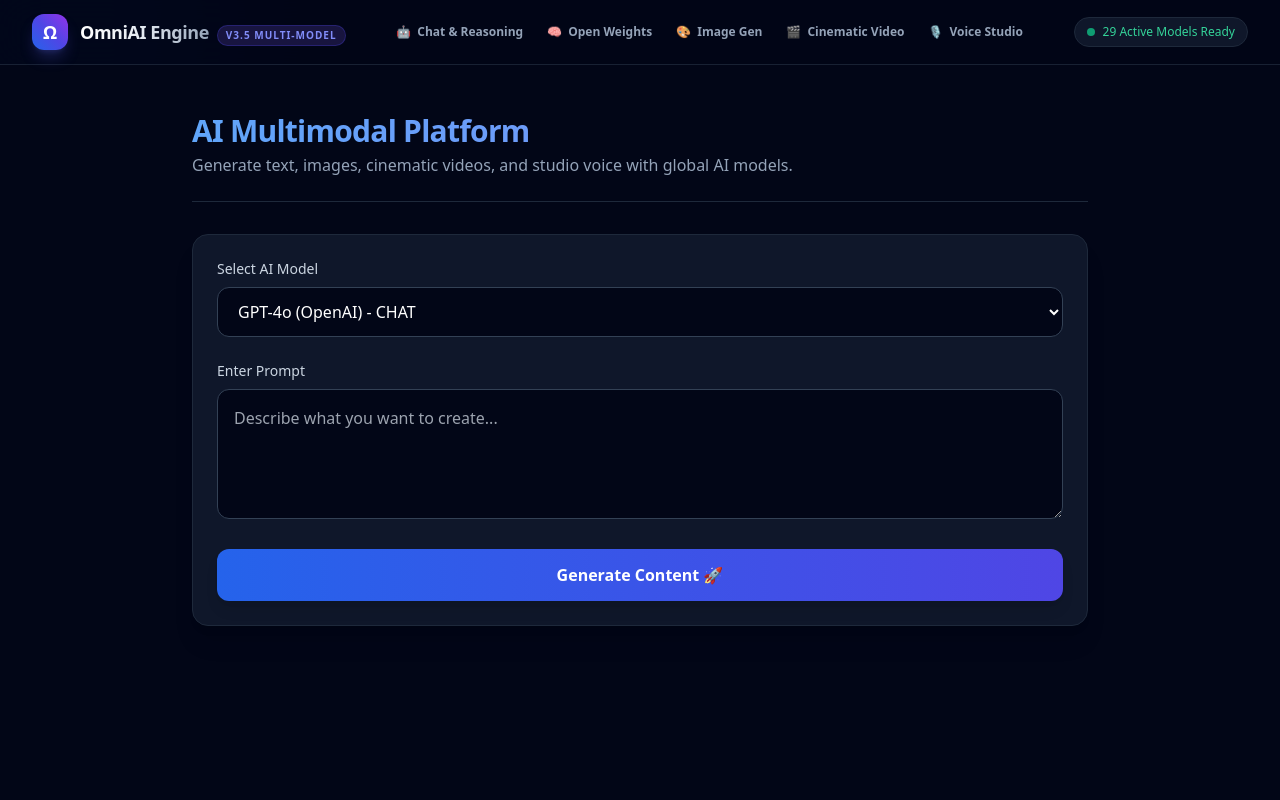
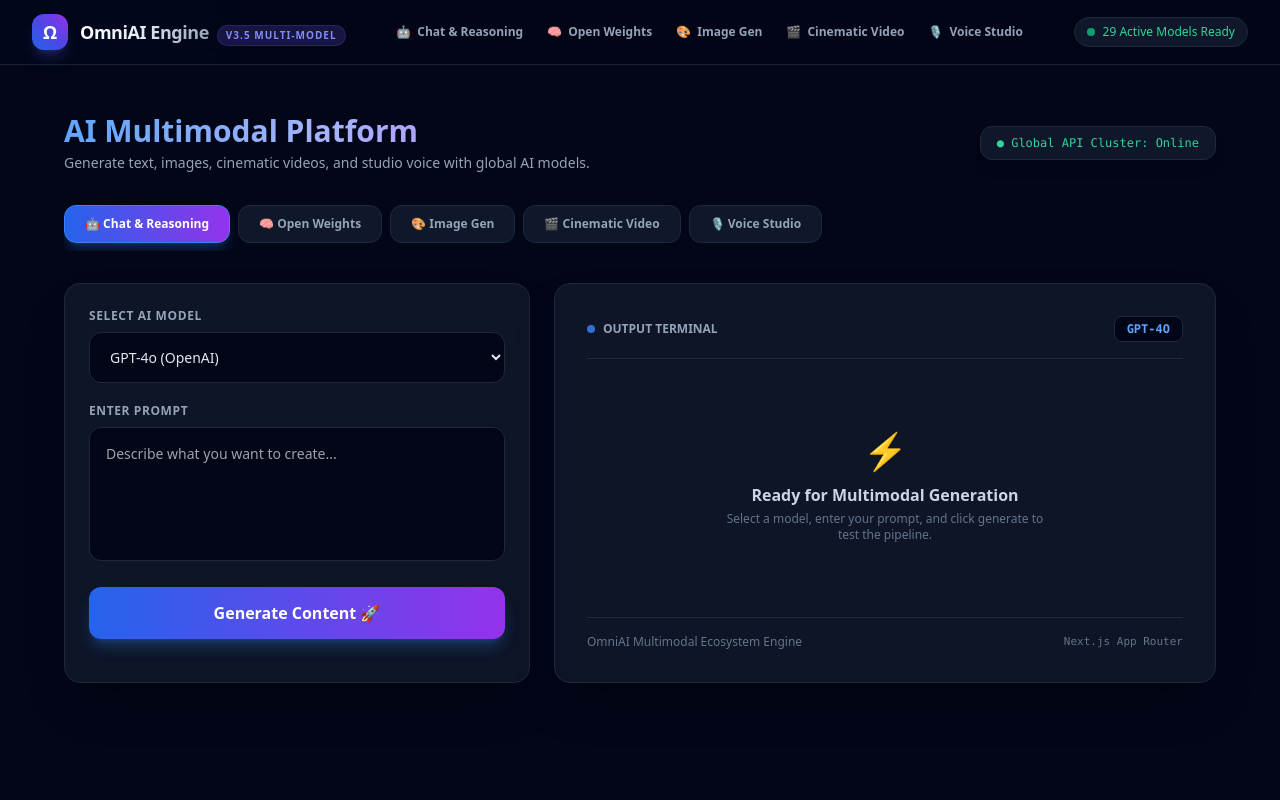
Before and after one commit to qavianwer/ai-multimodal-platform, a Next.js app: page / in a window 1280 px wide. Shown: the top 800 px of the page. Built offline with nearby package versions, Linux system fonts and the light colour scheme.

Commit message:
Refactor AI models and enhance dashboard UI
Refactor AI models ecosystem and update UI components for better user experience.

```diff
--- a/app/page.tsx
+++ b/app/page.tsx
@@ -1,132 +1,171 @@
 'use client';
+import React, { useState } from 'react';
 
-import { useState } from 'react';
+export default function Dashboard() {
+  const [activeTab, setActiveTab] = useState('chat');
+  const [selectedModel, setSelectedModel] = useState('gpt-4o');
+  const [prompt, setPrompt] = useState('');
+  const [output, setOutput] = useState<string | null>(null);
+  const [loading, setLoading] = useState(false);
 
-// --- All AI Models Ecosystem ---
   const AI_MODELS_ECOSYSTEM = [
-  { slug: 'gpt-4o', name: 'GPT-4o', category: 'chat', provider: 'OpenAI', description: 'Chat, Coding, Reasoning, Multimodal' },
-  { slug: 'claude-3-5-sonnet', name: 'Claude 3.5 Sonnet', category: 'chat', provider: 'Anthropic', description: 'Advanced writing, coding, and artifact analysis' },
-  { slug: 'gemini-1-5-pro', name: 'Gemini 1.5 Pro', category: 'chat', provider: 'Google', description: 'Massive context multimodal AI and research' },
-  { slug: 'grok-2', name: 'Grok 2', category: 'chat', provider: 'xAI', description: 'Real-time information retrieval and reasoning' },
-  { slug: 'deepseek-chat', name: 'DeepSeek V3 / R1', category: 'coding', provider: 'DeepSeek', description: 'Elite coding, math, and logical reasoning' },
-  { slug: 'llama-3-70b', name: 'Llama 3.3 70B', category: 'chat', provider: 'Meta', description: 'Open-weight state-of-the-art model' },
-  { slug: 'qwen-max', name: 'Qwen Max', category: 'chat', provider: 'Alibaba', description: 'Multilingual excellence and coding capabilities' },
-  { slug: 'mistral-large', name: 'Mistral Large', category: 'chat', provider: 'Mistral AI', description: 'Fast, efficient enterprise-grade reasoning' },
-  { slug: 'phi-4', name: 'Microsoft Phi-4', category: 'chat', provider: 'Microsoft', description: 'High-intelligence small language model' },
-  { slug: 'glm-4', name: 'GLM-4', category: 'chat', provider: 'Z.ai', description: 'Advanced bilingual reasoning and coding' },
-  { slug: 'kimi-chat', name: 'Kimi Chat', category: 'chat', provider: 'Moonshot AI', description: 'Ultra-long context document analysis' },
-  { slug: 'command-r-plus', name: 'Command R+', category: 'chat', provider: 'Cohere', description: 'Enterprise RAG and business agent intelligence' },
-  { slug: 'flux-schnell', name: 'FLUX.1 Schnell/Dev', category: 'image', provider: 'Black Forest Labs', description: 'High-speed, photorealistic image generation' },
-  { slug: 'stable-diffusion-3', name: 'Stable Diffusion 3.5', category: 'image', provider: 'Stability AI', description: 'Open-weight high-fidelity text-to-image' },
-  { slug: 'midjourney-v6', name: 'Midjourney v6', category: 'image', provider: 'Midjourney', description: 'Cinematic, hyper-artistic visual styling' },
-  { slug: 'dall-e-3', name: 'DALL·E 3', category: 'image', provider: 'OpenAI', description: 'Precise prompt compliance and detail' },
-  { slug: 'imagen-3', name: 'Google Imagen 3', category: 'image', provider: 'Google', description: 'Photorealistic text-to-image synthesis' },
-  { slug: 'ideogram-v2', name: 'Ideogram v2', category: 'image', provider: 'Ideogram', description: 'Superior typography and graphic design rendering' },
-  { slug: 'sora-cinematic', name: 'Sora Video', category: 'video', provider: 'OpenAI', description: 'Hyper-realistic cinematic world simulation' },
-  { slug: 'veo-ultra', name: 'Veo Ultra', category: 'video', provider: 'Google', description: 'Cinematic 16:9 and 9:16 professional video' },
-  { slug: 'runway-gen3', name: 'Runway Gen-3 Alpha', category: 'video', provider: 'Runway', description: 'Cinematic text-to-video and motion control' },
-  { slug: 'kling-ai', name: 'Kling AI', category: 'video', provider: 'Kling', description: 'Complex physics and dynamic action video' },
-  { slug: 'pika-2', name: 'Pika 2.0', category: 'video', provider: 'Pika', description: 'Creative video effects and animation' },
-  { slug: 'luma-dream-machine', name: 'Luma Dream Machine', category: 'video', provider: 'Luma Labs', description: 'Fast, realistic camera pans and transitions' },
-  { slug: 'hailuo-ai', name: 'Hailuo AI (Minimax)', category: 'video', provider: 'Minimax', description: 'Expressive cinematic video synthesis' },
-  { slug: 'elevenlabs-voice', name: 'ElevenLabs Studio', category: 'voice', provider: 'ElevenLabs', description: 'Hyper-realistic voice cloning and TTS' },
-  { slug: 'azure-speech', name: 'Azure Speech Service', category: 'voice', provider: 'Microsoft', description: 'Enterprise neural text-to-speech & STT' },
-  { slug: 'whisper-large', name: 'OpenAI Whisper v3', category: 'voice', provider: 'OpenAI', description: 'Robust multilingual speech recognition' },
-  { slug: 'deepgram-nova', name: 'Deepgram Nova-2', category: 'voice', provider: 'Deepgram', description: 'Ultra-fast real-time voice transcription' }
+    { slug: 'gpt-4o', name: 'GPT-4o', category: 'chat', provider: 'OpenAI' },
+    { slug: 'claude-3-5-sonnet', name: 'Claude 3.5 Sonnet', category: 'chat', provider: 'Anthropic' },
+    { slug: 'gemini-1-5-pro', name: 'Gemini 1.5 Pro', category: 'chat', provider: 'Google' },
+    { slug: 'grok-2', name: 'Grok 2', category: 'chat', provider: 'xAI' },
+    { slug: 'deepseek-chat', name: 'DeepSeek V3 / R1', category: 'chat', provider: 'DeepSeek' },
+    { slug: 'llama-3-70b', name: 'Llama 3.3 70B', category: 'openWeights', provider: 'Meta' },
+    { slug: 'flux-schnell', name: 'FLUX.1 Schnell/Dev', category: 'image', provider: 'BFL' },
+    { slug: 'stable-diffusion-3', name: 'Stable Diffusion 3', category: 'image', provider: 'Stability' },
+    { slug: 'midjourney-v6', name: 'Midjourney v6', category: 'image', provider: 'Midjourney' },
+    { slug: 'sora-cinematic', name: 'Sora Video', category: 'video', provider: 'OpenAI' },
+    { slug: 'veo-ultra', name: 'Veo Ultra', category: 'video', provider: 'Google' },
+    { slug: 'elevenlabs-voice', name: 'ElevenLabs Voice', category: 'voice', provider: 'ElevenLabs' }
   ];
 
-export default function Dashboard() {
-  const [userId, setUserId] = useState('user_123');
-  const [selectedModel, setSelectedModel] = useState('gpt-4o');
-  const [prompt, setPrompt] = useState('');
-  const [loading, setLoading] = useState(false);
-  const [response, setResponse] = useState<any>(null);
-  const [error, setError] = useState('');
+  const filteredModels = AI_MODELS_ECOSYSTEM.filter(m => m.category === activeTab);
 
-  const handleGenerate = async (e: React.FormEvent) => {
-    e.preventDefault();
+  const handleGenerate = () => {
+    if (!prompt.trim()) return;
     setLoading(true);
-    setError('');
-    setResponse(null);
-
-    try {
-      const res = await fetch('/api/ai', {
-        method: 'POST',
-        headers: { 'Content-Type': 'application/json' },
-        body: JSON.stringify({ userId, modelSlug: selectedModel, prompt }),
-      });
-
-      const data = await res.json();
-      if (!res.ok) throw new Error(data.error || 'Failed to generate');
-      setResponse(data);
-    } catch (err: any) {
-      setError(err.message || 'Something went wrong');
-    } finally {
+    setTimeout(() => {
       setLoading(false);
-    }
+      setOutput(`Successfully generated output using model [${selectedModel}] for prompt: "${prompt}"`);
+    }, 1500);
   };
 
   return (
-    <main className="min-h-screen bg-slate-950 text-white p-6 md:p-12">
-      <div className="max-w-4xl mx-auto space-y-8">
-        <header className="border-b border-slate-800 pb-6">
-          <h1 className="text-3xl font-extrabold tracking-tight bg-gradient-to-r from-blue-400 to-indigo-400 bg-clip-text text-transparent">
+    <main className="min-h-screen bg-slate-950 text-slate-100 p-6 md:p-12">
+      <div className="max-w-6xl mx-auto space-y-8">
+
+        {/* Header */}
+        <div className="flex flex-col md:flex-row justify-between items-start md:items-center gap-4">
+          <div>
+            <h1 className="text-3xl font-extrabold bg-gradient-to-r from-blue-400 via-indigo-300 to-purple-400 bg-clip-text text-transparent">
               AI Multimodal Platform
             </h1>
-          <p className="text-slate-400 mt-1">Generate text, images, cinematic videos, and studio voice with global AI models.</p>
-        </header>
+            <p className="text-slate-400 text-sm mt-1">
+              Generate text, images, cinematic videos, and studio voice with global AI models.
+            </p>
+          </div>
+          <div className="bg-slate-900 border border-slate-800 px-4 py-2 rounded-xl text-xs font-mono text-emerald-400 shadow-lg">
+            ● Global API Cluster: Online
+          </div>
+        </div>
 
-        <form onSubmit={handleGenerate} className="bg-slate-900 border border-slate-800 rounded-2xl p-6 shadow-xl space-y-6">
+        {/* Category Tabs */}
+        <div className="flex gap-2 overflow-x-auto pb-2 scrollbar-none">
+          {[
+            { id: 'chat', label: '🤖 Chat & Reasoning' },
+            { id: 'openWeights', label: '🧠 Open Weights' },
+            { id: 'image', label: '🎨 Image Gen' },
+            { id: 'video', label: '🎬 Cinematic Video' },
+            { id: 'voice', label: '🎙️ Voice Studio' }
+          ].map(tab => (
+            <button
+              key={tab.id}
+              onClick={() => {
+                setActiveTab(tab.id);
+                const firstModel = AI_MODELS_ECOSYSTEM.find(m => m.category === tab.id);
+                if (firstModel) setSelectedModel(firstModel.slug);
+                setOutput(null);
+              }}
+              className={`px-5 py-2.5 rounded-xl text-xs font-semibold whitespace-nowrap transition-all border ${
+                activeTab === tab.id
+                  ? 'bg-gradient-to-r from-blue-600 to-purple-600 text-white border-blue-500 shadow-lg shadow-blue-500/25'
+                  : 'bg-slate-900 text-slate-400 border-slate-800 hover:bg-slate-800 hover:text-slate-200'
+              }`}
+            >
+              {tab.label}
+            </button>
+          ))}
+        </div>
+
+        {/* Main Interface Grid */}
+        <div className="grid grid-cols-1 lg:grid-cols-12 gap-6">
+
+          {/* Controls Panel */}
+          <div className="lg:col-span-5 bg-slate-900/90 border border-slate-800 rounded-2xl p-6 space-y-5 shadow-2xl">
             <div>
-            <label className="block text-sm font-medium text-slate-300 mb-2">Select AI Model</label>
+              <label className="block text-xs font-bold uppercase tracking-wider text-slate-400 mb-2">
+                Select AI Model
+              </label>
               <select
                 value={selectedModel}
                 onChange={(e) => setSelectedModel(e.target.value)}
-              className="w-full bg-slate-950 border border-slate-700 rounded-xl px-4 py-3 text-white focus:outline-none focus:ring-2 focus:ring-blue-500"
+                className="w-full bg-slate-950 border border-slate-800 rounded-xl px-4 py-3.5 text-sm font-medium text-slate-200 focus:outline-none focus:ring-2 focus:ring-blue-500 cursor-pointer"
               >
-              {AI_MODELS_ECOSYSTEM.map((model) => (
-                <option key={model.slug} value={model.slug}>
-                  {model.name} ({model.provider}) - {model.category.toUpperCase()}
+                {filteredModels.map(m => (
+                  <option key={m.slug} value={m.slug}>
+                    {m.name} ({m.provider})
                   </option>
                 ))}
               </select>
             </div>
 
             <div>
-            <label className="block text-sm font-medium text-slate-300 mb-2">Enter Prompt</label>
+              <label className="block text-xs font-bold uppercase tracking-wider text-slate-400 mb-2">
+                Enter Prompt
+              </label>
               <textarea
-              rows={4}
+                rows={5}
                 value={prompt}
                 onChange={(e) => setPrompt(e.target.value)}
                 placeholder="Describe what you want to create..."
-              className="w-full bg-slate-950 border border-slate-700 rounded-xl p-4 text-white focus:outline-none focus:ring-2 focus:ring-blue-500"
-              required
+                className="w-full bg-slate-950 border border-slate-800 rounded-xl p-4 text-sm text-slate-200 focus:outline-none focus:ring-2 focus:ring-blue-500 resize-none shadow-inner"
               />
             </div>
 
             <button
-            type="submit"
+              onClick={handleGenerate}
               disabled={loading}
-            className="w-full bg-gradient-to-r from-blue-600 to-indigo-600 hover:from-blue-500 hover:to-indigo-500 text-white font-semibold py-3.5 rounded-xl transition-all shadow-lg disabled:opacity-50"
+              className="w-full bg-gradient-to-r from-blue-600 to-purple-600 hover:from-blue-500 hover:to-purple-500 text-white font-bold py-3.5 px-4 rounded-xl shadow-lg shadow-blue-500/30 transition-all disabled:opacity-50 flex items-center justify-center gap-2"
             >
-            {loading ? 'Generating with AI...' : 'Generate Content 🚀'}
+              {loading ? (
+                <>
+                  <span className="w-4 h-4 border-2 border-white border-t-transparent rounded-full animate-spin"></span>
+                  Processing...
+                </>
+              ) : (
+                'Generate Content 🚀'
+              )}
             </button>
-        </form>
+          </div>
 
-        {error && (
-          <div className="bg-red-950/50 border border-red-800 text-red-200 p-4 rounded-xl">
-            {error}
+          {/* Output Terminal */}
+          <div className="lg:col-span-7 bg-slate-900/90 border border-slate-800 rounded-2xl p-6 md:p-8 flex flex-col justify-between shadow-2xl min-h-[400px]">
+            <div>
+              <div className="border-b border-slate-800 pb-4 mb-6 flex justify-between items-center text-xs font-bold uppercase text-slate-400">
+                <span className="flex items-center gap-2">
+                  <span className="w-2 h-2 rounded-full bg-blue-500 animate-pulse"></span> Output Terminal
+                </span>
+                <span className="text-blue-400 font-mono bg-slate-950 px-3 py-1 rounded-lg border border-slate-800">
+                  {selectedModel}
+                </span>
+              </div>
+
+              {output ? (
+                <div className="bg-slate-950 border border-blue-500/40 rounded-xl p-5 text-sm font-mono text-slate-100 shadow-inner">
+                  {output}
+                </div>
+              ) : (
+                <div className="flex flex-col items-center justify-center h-52 text-slate-500 text-center">
+                  <div className="text-4xl mb-3">⚡</div>
+                  <p className="font-semibold text-slate-300">Ready for Multimodal Generation</p>
+                  <p className="text-xs text-slate-500 mt-1 max-w-xs">
+                    Select a model, enter your prompt, and click generate to test the pipeline.
+                  </p>
                 </div>
               )}
+            </div>
 
-        {response && (
-          <div className="bg-slate-900 border border-slate-800 rounded-2xl p-6 shadow-xl space-y-4">
-            <h2 className="text-xl font-bold text-green-400">Generation Result</h2>
-            <pre className="bg-slate-950 p-4 rounded-xl overflow-x-auto text-sm text-slate-300">
-              {JSON.stringify(response, null, 2)}
-            </pre>
+            <div className="border-t border-slate-800 pt-4 text-xs text-slate-500 flex justify-between items-center">
+              <span>OmniAI Multimodal Ecosystem Engine</span>
+              <span className="font-mono text-[11px]">Next.js App Router</span>
             </div>
-        )}
+          </div>
+
+        </div>
       </div>
     </main>
   );
```
Lines whose indentation alone changed are shown as unchanged.
